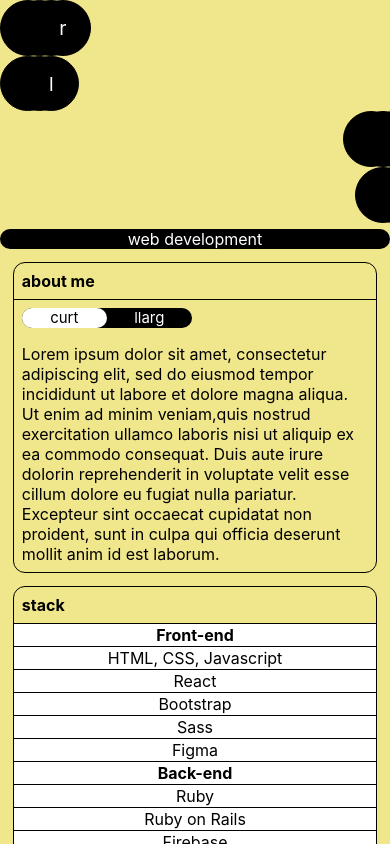
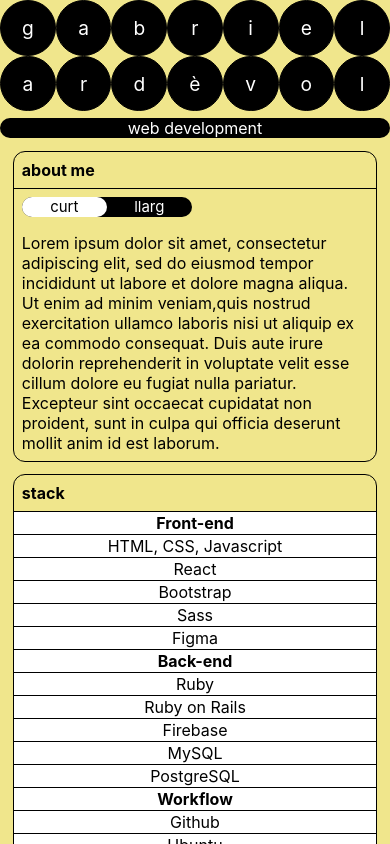
Before and after one commit to gabrielardevol/portfolio-3, a React (Create React App) app: page / in a window 390 px wide. Shown: the top 844 px of the page. Built offline with nearby package versions, Linux system fonts and the light colour scheme.

Commit message:
logo responsiveness mobile

```diff
--- a/src/style/Logo.css
+++ b/src/style/Logo.css
@@ -8,12 +8,6 @@
 
 
 
-.logo-grid {
-  display: grid;
-  grid-template-columns: repeat(4, 3vw);
-  grid-template-rows: 1fr 1fr;
-}
-
 
 .logo-chara {/* DEUTE TÈCNIC */
   margin: auto;
@@ -23,13 +17,26 @@
   display: flex; justify-content: center; align-items: center;
   font-size:larger
 }
+@media only screen and (min-width: 480px) {
+
+  .logo-grid {
+    display: grid;
+    grid-template-columns: repeat(4, 3vw);
+    grid-template-rows: 1fr 1fr;
+  }
+}
+@media only screen and (max-width: 480px) {
+  .logo-grid {
+    display: flex;
+    /* grid-template-columns: repeat(7, 1fr); */
+    /* grid-template-rows: 1fr; */
+  }
 
 
-@media only screen and (max-width: 480px) {
-  #logo > div:first-child {
+  /* #logo > div:first-child {
     grid-template-rows: 1fr 1fr;
 
-  }
+  } */
 
   .logo-chara { /* DEUTE TÈCNIC */
     margin: auto;
```
